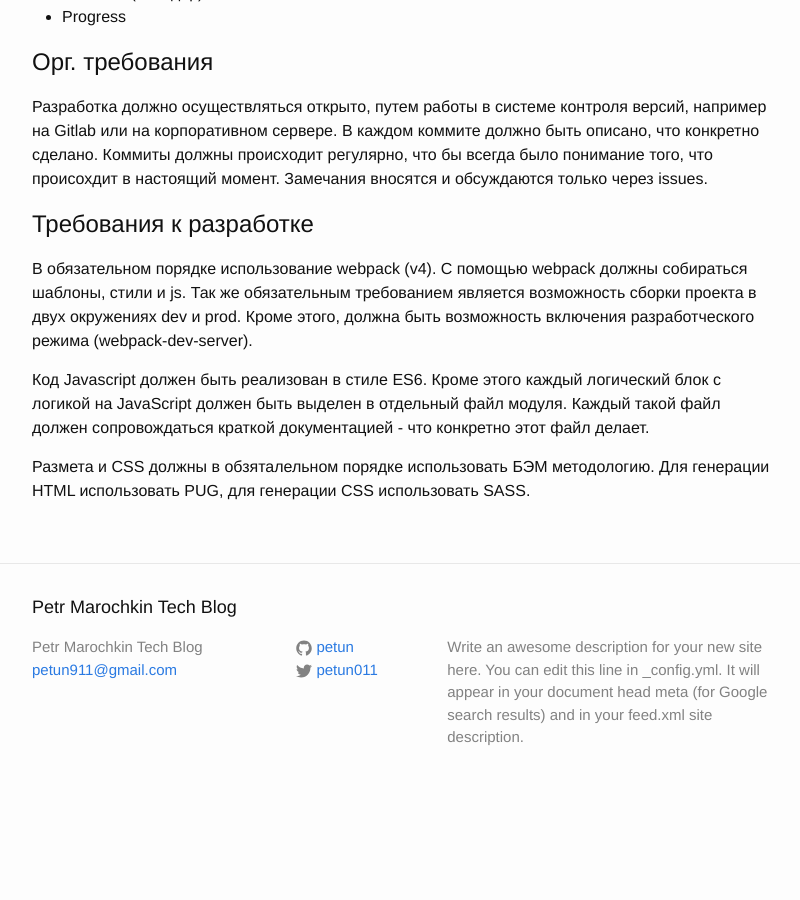
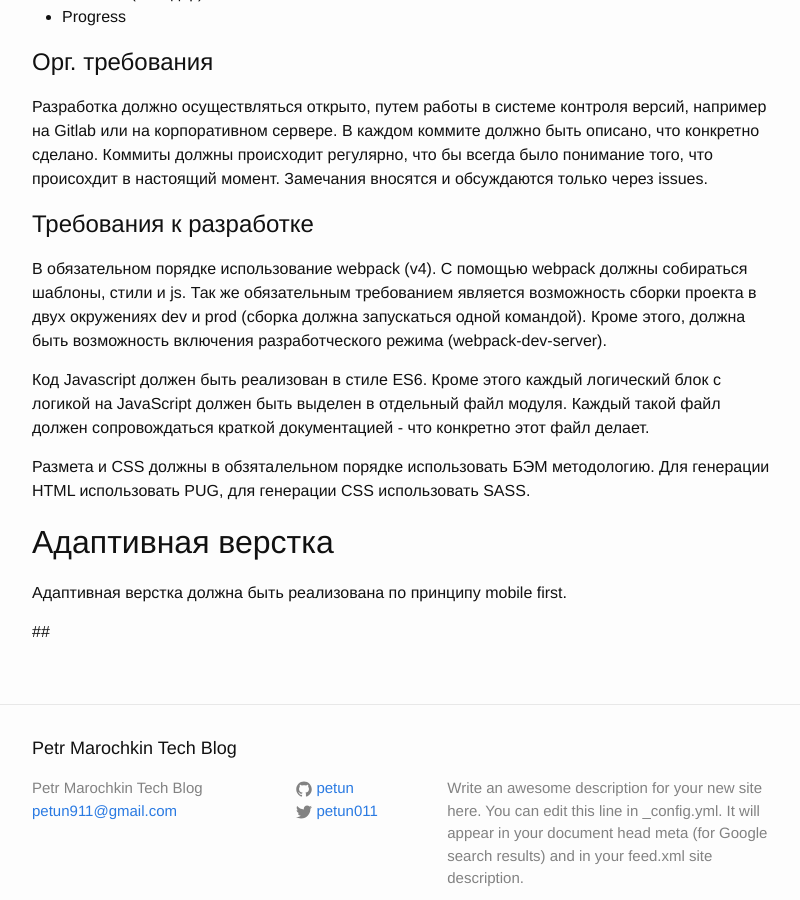
Before and after one commit to petun/petun.github.io, a Jekyll site: the page built from _posts/2016-08-03-html-requirments-for-bootstrap.markdown, in a window 1280 px wide and 900 px high, scrolled down 3051 px. Shown: the whole window, without its empty margins (238-1038 px from the left). Built offline with Jekyll 4.4.1, drawn with Linux system fonts in a browser that asks for light colours; before the commit the page ends 3860 px from its top, so only the background shows below that.

Commit message:
Update 2016-08-03-html-requirments-for-bootstrap.markdown

```diff
--- a/_posts/2016-08-03-html-requirments-for-bootstrap.markdown
+++ b/_posts/2016-08-03-html-requirments-for-bootstrap.markdown
@@ -154,9 +154,15 @@ Yii2 Framework предоставляет очень большие возмож
 
 # Требования к разработке
 В обязательном порядке использование webpack (v4). С помощью webpack должны собираться шаблоны, стили и js.
-Так же обязательным требованием является возможность сборки проекта в двух окружениях dev и prod.
+Так же обязательным требованием является возможность сборки проекта в двух окружениях dev и prod (сборка должна запускаться одной командой).
 Кроме этого, должна быть возможность включения разработческого режима (webpack-dev-server).
 
 Код Javascript должен быть реализован в стиле ES6. Кроме этого каждый логический блок с логикой на JavaScript должен быть выделен в отдельный файл модуля. Каждый такой файл должен сопровождаться краткой документацией - что конкретно этот файл делает.
 
 Размета и CSS должны в обзяталельном порядке использовать БЭМ методологию. Для генерации HTML использовать PUG, для генерации CSS использовать SASS.
+
+## Адаптивная верстка
+Адаптивная верстка должна быть реализована по принципу mobile first.
+
+
+##
```
